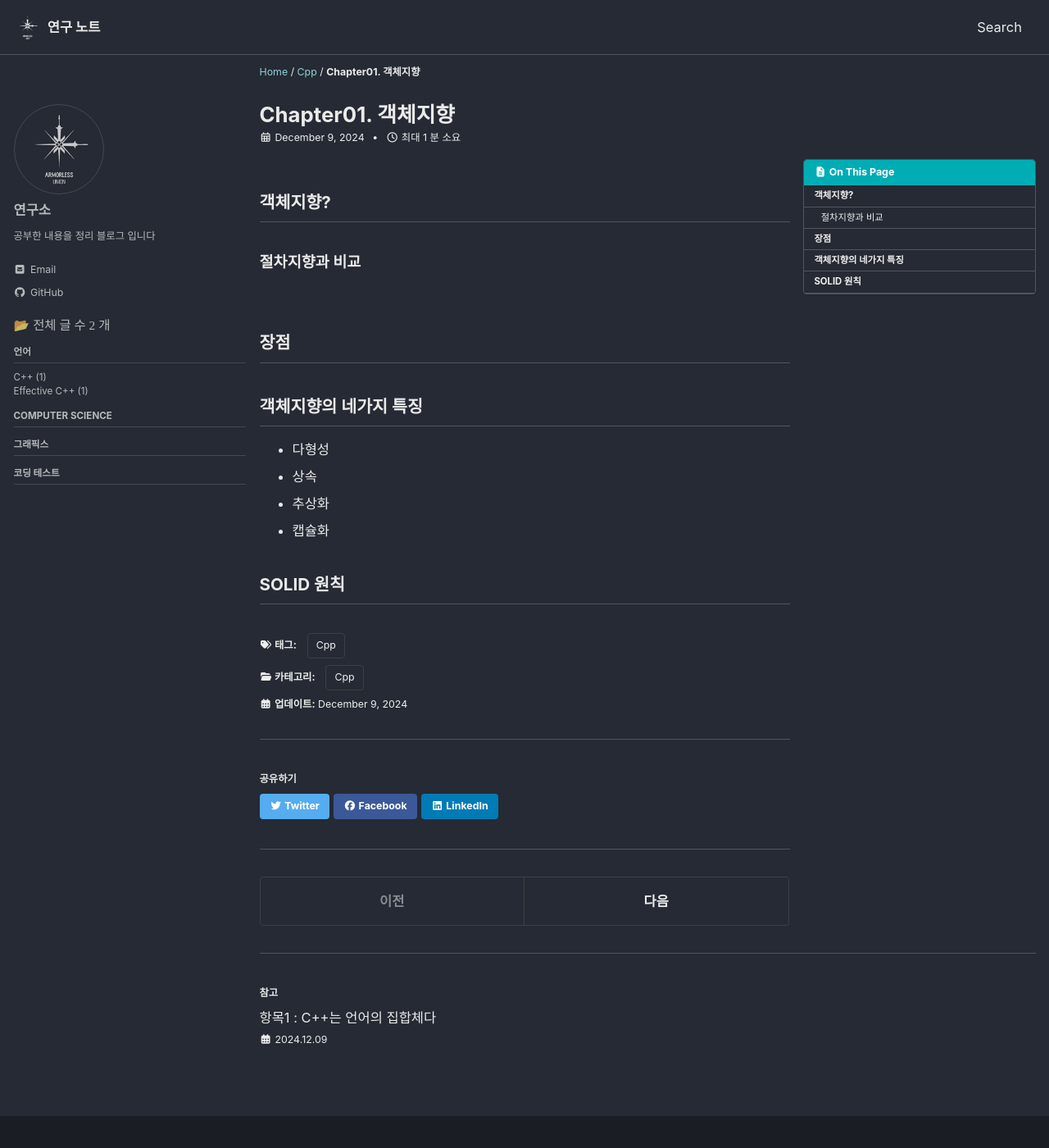
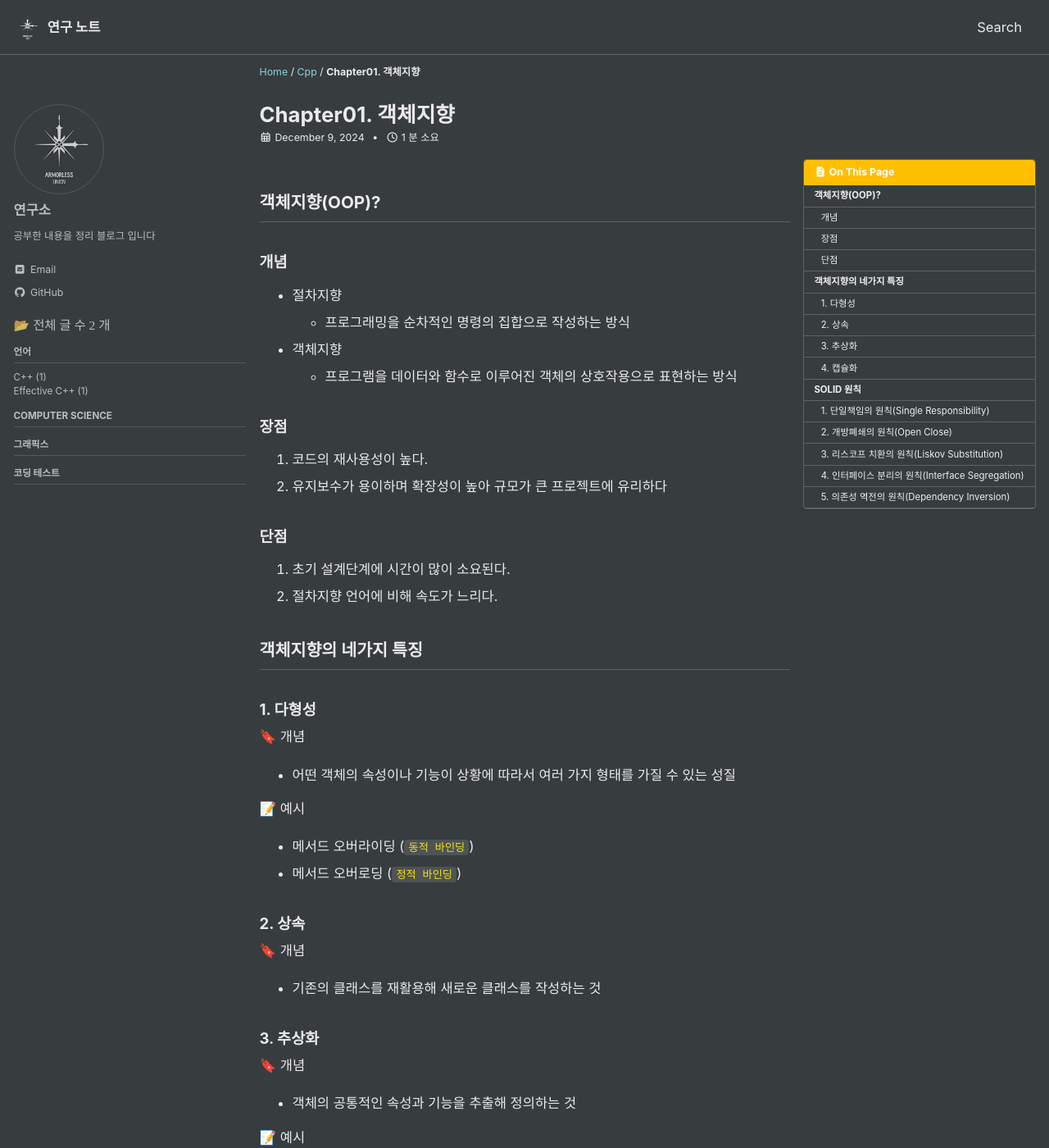
Before and after one commit to value-P/value-P.github.io, a Jekyll site: the page built from _posts/Language/Cpp/2024-12-09-chapter1-OOP.md, in a window 1280 px wide and 1400 px high. Shown: the whole window at 82% size. Built offline with Jekyll 4.4.1, drawn with Linux system fonts in a browser that asks for light colours; cached includes are drawn as plain includes; some web fonts are replaced; some of the changed text lies outside the part shown.

Commit message:
cpp 포스트 추가 및 기본설정완료

````diff
--- a/_posts/Language/Cpp/2024-12-09-chapter1-OOP.md
+++ b/_posts/Language/Cpp/2024-12-09-chapter1-OOP.md
@@ -8,20 +8,119 @@ toc: true
 toc_sticky: true
 
 date: 2024-12-09
-last_modified_at: 2024-12-09
+last_modified_at: 2024-12-11
 ---
 
-## 객체지향?
+## 객체지향(OOP)?
+### 개념
+- 절차지향
+    - 프로그래밍을 순차적인 명령의 집합으로 작성하는 방식
+- 객체지향
+    - 프로그램을 데이터와 함수로 이루어진 객체의 상호작용으로 표현하는 방식
 
-### 절차지향과 비교
-<br>
+### 장점
+1. 코드의 재사용성이 높다.
+2. 유지보수가 용이하며 확장성이 높아 규모가 큰 프로젝트에 유리하다
 
-## 장점
+### 단점
+1. 초기 설계단계에 시간이 많이 소요된다.
+2. 절차지향 언어에 비해 속도가 느리다.
 
 ## 객체지향의 네가지 특징
-- 다형성
-- 상속
-- 추상화
-- 캡슐화
+
+### 1. 다형성
+🔖 개념
+- 어떤 객체의 속성이나 기능이 상황에 따라서 여러 가지 형태를 가질 수 있는 성질
+
+📝 예시
+- 메서드 오버라이딩 (`동적 바인딩`)
+- 메서드 오버로딩 (`정적 바인딩`)
+
+### 2. 상속
+🔖 개념
+- 기존의 클래스를 재활용해 새로운 클래스를 작성하는 것
+
+### 3. 추상화
+🔖 개념
+- 객체의 공통적인 속성과 기능을 추출해 정의하는 것
+
+📝 예시
+```cpp
+class Vehicle{
+public:
+    virtual void Move() abstract;
+}
+
+class Car : public Vehicle{
+public:
+    virtual void Move() override { std::cout << "자동차 전진\n"; }
+}
+
+class Bicycle : public Vehicle{
+public:
+    virtual void Move() override { std::cout << "자전거 전진\n"; }
+}
+```
+
+### 4. 캡슐화
+🔖 개념
+- 서로 연관있는 속성과 기능을 하나의 캡슐로 만들어 데이터를 외부로부터 보호하는 것
+
+💎 이유
+- 데이터의 보호 : 외부로부터 클래스에 정의된 속성과 기능 보호
+- 데이터 은닉 : 내부 동작을 감추고 외부에는 필요한 부분만 노출
+- 외부에서 클래스 내부 데이터를 직접 사용하는 경우 **클래스 수정 시 파급효과**가 커짐 이를 방지하게 하기 위해 캡슐화를 잘 지키는 것이 중요하다!
 
 ## SOLID 원칙
+### 1. 단일책임의 원칙(Single Responsibility)
+🔖 개념
+- 작성된 클래스는 하나의 기능만을 가지고 클래스가 제공하는 모든 서비스는 그 하나의 책임을 수행하는 데 집중됭 있어야 한다는 것
+- 책임 영역이 확실하므로 한 책임의 변경이 다른 책임에 영향을 미치는 연쇄작용에서 자유로울 수 있다.
+
+📝 예시
+- SRP적용 전
+```cpp
+class Guitar{
+private:
+    std::string mSerialNum;
+    std::string mModelName;
+    int mPrice;
+}
+```
+
+- SRP적용 후
+```cpp
+class GuitarSpec{
+private:
+    std::string mModelName;
+    int mPrice;
+}
+```
+```cpp
+class Guitar{
+private:
+    std::string mSerialNum;
+    class GuitarSpec* mSpec;
+}
+```
+
+### 2. 개방폐쇄의 원칙(Open Close)
+🔖 개념
+- 소프트웨어의 구성요소는 확장에는 열려있고, 변경에는 닫혀있어야 한다는 원리
+- 요구사항의 변경이나 추가사항이 발생하더라도, 기존 구성요소는 수정이 일어나지 말아야하며, 기존 구성요소를 확장해 재사용할 수 있어야한다는 것
+
+### 3. 리스코프 치환의 원칙(Liskov Substitution)
+🔖 개념
+- 서브타입은 언제나 기반타입으로 교체할 수 있어야한다는 원칙
+
+### 4. 인터페이스 분리의 원칙(Interface Segregation)
+🔖 개념
+- 자신이 사용하지 않는 인터페이스는 구현하지 말아야한다는 원리
+- 하나의 일반적인 인터페이스보다 여러 개의 구체적인 인터페이스가 낫다
+- **인터페이스의 단일책임** 강조
+
+### 5. 의존성 역전의 원칙(Dependency Inversion)
+🔖 개념
+- 객체에서 어떤 class를 참조해 사용해야하는 상황이 생긴다면, 해당 class를 직접 참조하는 것이 아닌 대상의 **상위 요소(추상 클래스 or 인터페이스)**로 참조하라는 원칙
+- 하위 모듈을 직접 가져다 사용할 경우 **하위 모듈의 구체적인 내용에 의존**하게 되기 때문이다
+- 즉, 상위의 인터페이스 객체로 통신하라는 뜻
--- a/_sass/minimal-mistakes/_page.scss
+++ b/_sass/minimal-mistakes/_page.scss
@@ -106,6 +106,10 @@ body {
 		}
 	}
 
+  strong{
+    color: 	#DAA520;
+  }
+
   p,
   li,
   dl {
@@ -139,6 +143,7 @@ body {
     padding-top: 0.1rem;
     padding-bottom: 0.1rem;
     font-size: 0.8em;
+    color: #F7E600;
     background: $code-background-color;
     border-radius: $border-radius;
 
--- a/_sass/minimal-mistakes/skins/_dark.scss
+++ b/_sass/minimal-mistakes/skins/_dark.scss
@@ -3,17 +3,17 @@
    ========================================================================== */
 
 /* Colors */
-$background-color: #252a34 !default;
+$background-color: #373C3F !default;
 $text-color: #eaeaea !default;
-$primary-color: #00adb5 !default;
+$primary-color: #FFBF00 !default;
 $border-color: mix(#fff, $background-color, 20%) !default;
-$code-background-color: mix(#000, $background-color, 15%) !default;
-$code-background-color-dark: mix(#000, $background-color, 20%) !default;
+$code-background-color: #4D5357 !default;
+$code-background-color-dark: #3F4447 !default;
 $form-background-color: mix(#000, $background-color, 15%) !default;
-$footer-background-color: mix(#000, $background-color, 30%) !default;
-$link-color: mix($primary-color, $text-color, 40%) !default;
+$footer-background-color: mix(#000, $background-color, 20%) !default;
+$link-color: mix(#00adb5, $text-color, 40%) !default;
 $link-color-hover: mix(#fff, $link-color, 25%) !default;
-$link-color-visited: mix(#000, $link-color, 25%) !default;
+$link-color-visited: mix(#00adb5, $text-color, 40%) !default;
 $masthead-link-color: $text-color !default;
 $masthead-link-color-hover: mix(#000, $text-color, 20%) !default;
 $navicon-link-color-hover: mix(#000, $background-color, 30%) !default;
````
